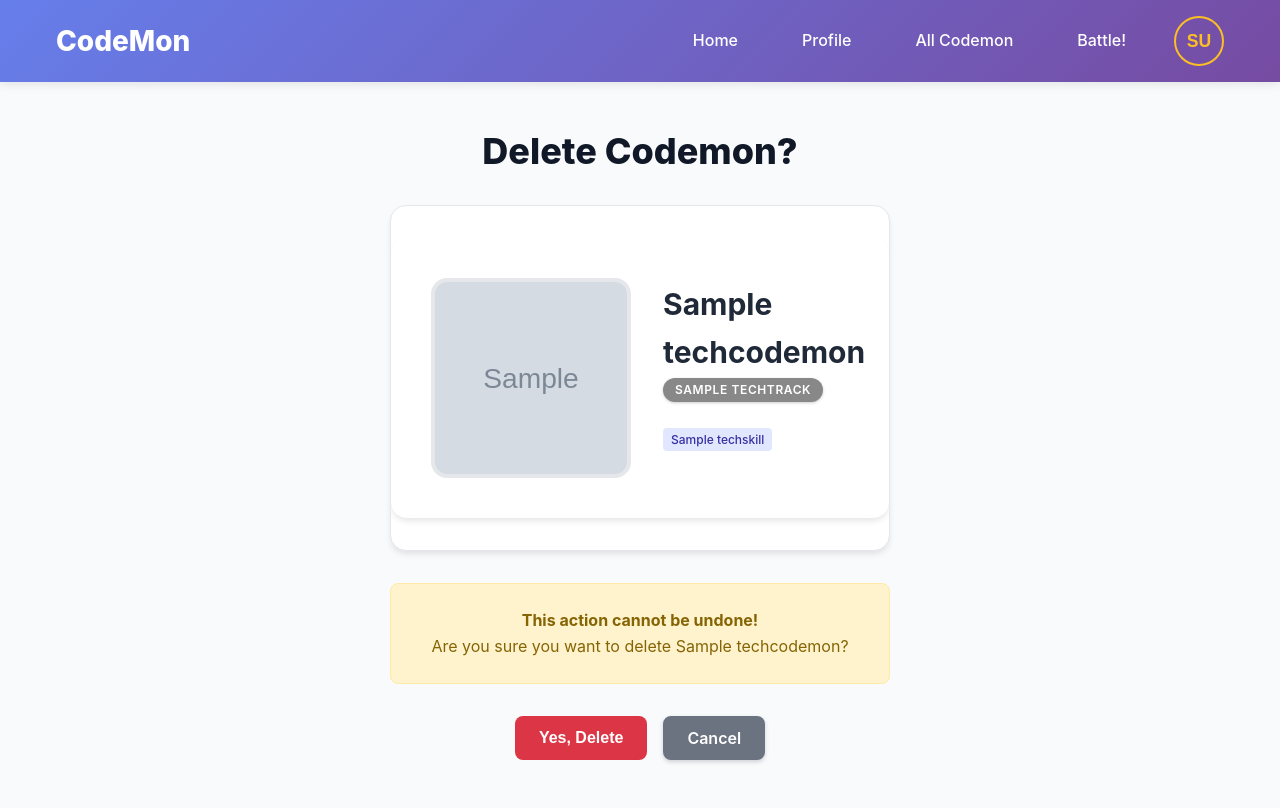
After one commit to SaeedJBI/Capstone-Project, a Django app: page /codemon/1/delete/ in a window 1280 px wide. The commit adds this page. Run offline with Django 5.2, Linux system fonts and the light colour scheme; a user stored in the database is signed in; tables that the repository leaves empty hold one stand-in row (values such as "Sample post"); grey boxes marked "Sample" are stand-in pictures.

Commit message:
feat: implement full CRUD operations for user-created Codemon
- Add CodemonCreate view for user Codemon creation
- Add CodemonUpdate view for editing user's own Codemon
- Add CodemonDelete view with confirmation for safe deletion
- Implement permission system - users can only edit/delete their own Codemon
- Add Edit/Delete buttons to collection page for user's Codemon

```diff
--- a/codemon/codemon_app/static/css/base.css
+++ b/codemon/codemon_app/static/css/base.css
@@ -603,3 +603,60 @@ select[multiple] option {
         text-align: center;
     }
 }
+
+/* Collection Card Actions */
+.collection-card__actions {
+    margin-top: 1rem;
+    padding-top: 1rem;
+    border-top: 1px solid #e9ecef;
+    text-align: center;
+}
+
+.btn-small {
+    padding: 0.5rem 1rem;
+    font-size: 0.875rem;
+}
+
+.btn-edit {
+    background: #17a2b8;
+    color: white;
+    text-decoration: none;
+    border-radius: 4px;
+}
+
+.btn-edit:hover {
+    background: #138496;
+    color: white;
+}
+
+/* Delete Styles */
+.delete-container {
+    max-width: 500px;
+    margin: 0 auto;
+    text-align: center;
+}
+
+.delete-header {
+    margin-bottom: 2rem;
+}
+
+.delete-warning {
+    background: #fff3cd;
+    border: 1px solid #ffeaa7;
+    border-radius: 8px;
+    padding: 1.5rem;
+    margin: 2rem 0;
+    color: #856404;
+}
+
+.btn-danger {
+    background: #dc3545;
+    color: white;
+    text-decoration: none;
+    border-radius: 4px;
+}
+
+.btn-danger:hover {
+    background: #c82333;
+    color: white;
+}
--- /dev/null
+++ b/codemon/codemon_app/templates/codemon/codemon_confirm_delete.html
@@ -0,0 +1,49 @@
+{% extends 'base.html' %}
+
+{% block content %}
+<div class="page-container">
+    <div class="delete-container">
+        <header class="delete-header">
+            <h1 class="page-title">Delete Codemon?</h1>
+        </header>
+
+        <div class="codemon-card">
+            <div class="codemon-display">
+                <div class="codemon-image">
+                    {% if object.image_url %}
+                        <img src="{{ object.image_url }}" alt="{{ object.name }}" class="delete-codemon-img">
+                    {% else %}
+                        <div class="placeholder-img">🐉</div>
+                    {% endif %}
+                </div>
+                <div class="codemon-info">
+                    <h2>{{ object.name }}</h2>
+                    <p class="codemon-track">
+                        <span class="track-badge" style="background-color: {{ object.tech_track.color }}">
+                            {{ object.tech_track.name }}
+                        </span>
+                    </p>
+                    <p class="codemon-skills">
+                        {% for skill in object.skills.all %}
+                            <span class="skill-tag">{{ skill.name }}</span>
+                        {% endfor %}
+                    </p>
+                </div>
+            </div>
+        </div>
+
+        <div class="delete-warning">
+            <p><strong> This action cannot be undone!</strong></p>
+            <p>Are you sure you want to delete {{ object.name }}?</p>
+        </div>
+
+        <form method="post" class="delete-form">
+            {% csrf_token %}
+            <div class="form-actions">
+                <button type="submit" class="btn btn-danger">Yes, Delete</button>
+                <a href="{% url 'my-collection' %}" class="btn btn-secondary">Cancel</a>
+            </div>
+        </form>
+    </div>
+</div>
+{% endblock %}
--- a/codemon/codemon_app/templates/collection/collection.html
+++ b/codemon/codemon_app/templates/collection/collection.html
@@ -61,6 +61,12 @@
                     </p>
                 </div>
             </div>
+            {% if item.codemon.created_by == user %}
+            <div class="collection-card__actions">
+                <a href="{% url 'codemon-update' item.codemon.id %}" class="btn btn-small btn-edit">Edit</a>
+                <a href="{% url 'codemon-delete' item.codemon.id %}" class="btn btn-small btn-danger">Delete</a>
+            </div>
+            {% endif %}
         </article>
         {% endfor %}
     </div>
--- a/codemon/codemon_app/urls.py
+++ b/codemon/codemon_app/urls.py
@@ -11,4 +11,6 @@ urlpatterns = [
     path('collection/', views.my_collection, name='my-collection'),
     path('claim-daily-bonus/', views.claim_daily_bonus, name='claim-daily-bonus'),
     path('codemon/create/', views.CodemonCreate.as_view(), name='codemon-create'),
+    path('codemon/<int:pk>/update/', views.CodemonUpdate.as_view(), name='codemon-update'),
+    path('codemon/<int:pk>/delete/', views.CodemonDelete.as_view(), name='codemon-delete'),
 ]
--- a/codemon/codemon_app/views.py
+++ b/codemon/codemon_app/views.py
@@ -5,8 +5,8 @@ from django.contrib.auth.forms import UserCreationForm
 from django.contrib.auth.decorators import login_required
 import random
 from django.contrib.auth.mixins import LoginRequiredMixin
-from django.views.generic.edit import CreateView
-from django.urls import reverse
+from django.views.generic.edit import CreateView, UpdateView, DeleteView
+from django.urls import reverse, reverse_lazy
 from .forms import CodemonForm
 
 
@@ -186,3 +186,24 @@ class CodemonCreate(LoginRequiredMixin, CreateView):
 
     def get_success_url(self):
         return reverse('my-collection')
+
+class CodemonUpdate(LoginRequiredMixin, UpdateView):
+    model = TechCodemon
+    form_class = CodemonForm
+    template_name = 'codemon/codemon_form.html'
+
+    def get_queryset(self):
+        # Only allow users to update Codemon they created
+        return TechCodemon.objects.filter(created_by=self.request.user)
+
+    def get_success_url(self):
+        return reverse_lazy('my-collection')
+
+class CodemonDelete(LoginRequiredMixin, DeleteView):
+    model = TechCodemon
+    template_name = 'codemon/codemon_confirm_delete.html'
+    success_url = reverse_lazy('my-collection')
+
+    def get_queryset(self):
+        # Only allow users to delete Codemon they created
+        return TechCodemon.objects.filter(created_by=self.request.user)
```
Lines whose indentation alone changed are shown as unchanged.
